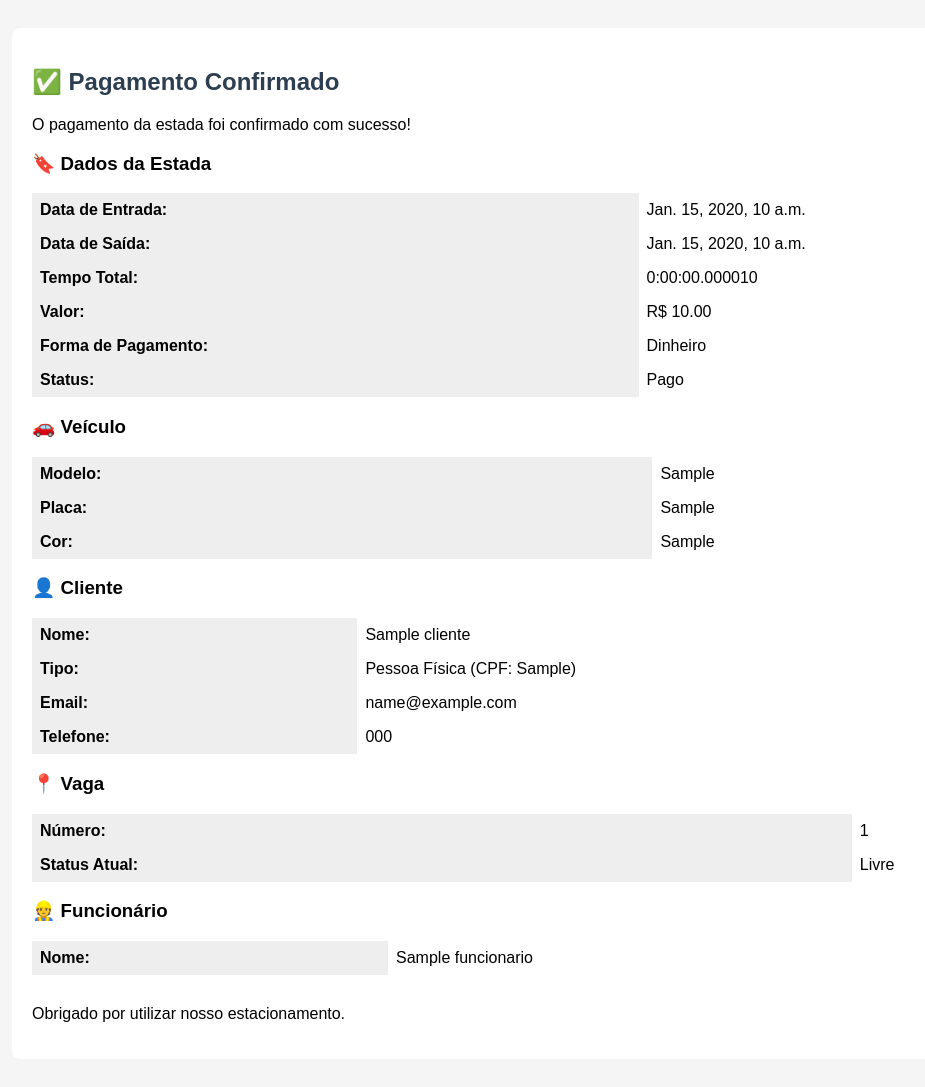
After one commit to miguelcalisto/Projeto-integrador, a Django app: template estada/templates/emails/pagamento_confirmado.html in a window 1280 px wide. The commit adds this page. Shown: the whole page, without its empty margins (16-941 px from the left). Run offline with Django 5.2, Linux system fonts and the light colour scheme; the template is opened without the code that fills it: values that come from a table or form of the project are taken from there, others are empty; tables that the repository leaves empty hold one stand-in row (values such as "Sample post").

Commit message:
email concluido

```diff
--- a/Estacionamento/settings.py
+++ b/Estacionamento/settings.py
@@ -144,6 +144,6 @@ EMAIL_BACKEND = 'django.core.mail.backends.smtp.EmailBackend'
 EMAIL_HOST = 'smtp.gmail.com'
 EMAIL_PORT = 587
 EMAIL_USE_TLS = True
-EMAIL_HOST_USER = 'SEUEMAIL@gmail.com'
-EMAIL_HOST_PASSWORD = 'SENHAAPP'  # Use variáveis de ambiente para segurança!
+EMAIL_HOST_USER = 'EMAILs@gmail.com'
+EMAIL_HOST_PASSWORD = 'APPp'  # Use variáveis de ambiente para segurança!
 DEFAULT_FROM_EMAIL = EMAIL_HOST_USER
--- /dev/null
+++ b/estada/templates/emails/pagamento_confirmado.html
@@ -0,0 +1,96 @@
+<!DOCTYPE html>
+<html lang="pt-br">
+<head>
+    <meta charset="UTF-8">
+    <title>Confirmação de Pagamento</title>
+    <style>
+        body {
+            font-family: Arial, sans-serif;
+            background: #f5f5f5;
+            padding: 20px;
+        }
+        .container {
+            background: white;
+            padding: 20px;
+            border-radius: 8px;
+        }
+        h2 {
+            color: #2c3e50;
+        }
+        table {
+            width: 100%;
+            margin-top: 15px;
+            border-collapse: collapse;
+        }
+        td {
+            padding: 8px;
+        }
+        th {
+            text-align: left;
+            padding: 8px;
+            background-color: #eeeeee;
+        }
+    </style>
+</head>
+<body>
+    <div class="container">
+        <h2>✅ Pagamento Confirmado</h2>
+
+        <p>O pagamento da estada foi confirmado com sucesso!</p>
+
+        <h3>🔖 Dados da Estada</h3>
+        <table>
+            <tr><th>Data de Entrada:</th><td>{{ estada.data_entrada }}</td></tr>
+            <tr><th>Data de Saída:</th><td>{{ estada.data_saida|default:"Não registrada" }}</td></tr>
+            <tr><th>Tempo Total:</th><td>{{ estada.tempo_total|default:"-" }}</td></tr>
+            <tr><th>Valor:</th><td>R$ {{ estada.valor_pagamento|default:"0.00" }}</td></tr>
+            <tr><th>Forma de Pagamento:</th><td>{{ estada.get_modalidade_pagamento_display }}</td></tr>
+            <tr>
+                <th>Status:</th>
+                <td>
+                {% if estada.pago %}
+                  Pago
+                {% else %}
+                  Pendente
+                {% endif %}
+                </td>
+                </tr>
+
+        </table>
+
+        <h3>🚗 Veículo</h3>
+        <table>
+            <tr><th>Modelo:</th><td>{{ estada.veiculo.modelo }}</td></tr>
+            <tr><th>Placa:</th><td>{{ estada.veiculo.placa }}</td></tr>
+            <tr><th>Cor:</th><td>{{ estada.veiculo.cor }}</td></tr>
+        </table>
+
+        <h3>👤 Cliente</h3>
+        <table>
+            <tr><th>Nome:</th><td>{{ estada.veiculo.dono.nome }}</td></tr>
+            <tr><th>Tipo:</th><td>
+                {% if estada.veiculo.dono.tipo == 'F' %}
+                    Pessoa Física (CPF: {{ estada.veiculo.dono.cpf }})
+                {% else %}
+                    Pessoa Jurídica (CNPJ: {{ estada.veiculo.dono.cnpj }})
+                {% endif %}
+            </td></tr>
+            <tr><th>Email:</th><td>{{ estada.veiculo.dono.email }}</td></tr>
+            <tr><th>Telefone:</th><td>{{ estada.veiculo.dono.telefone }}</td></tr>
+        </table>
+
+        <h3>📍 Vaga</h3>
+        <table>
+            <tr><th>Número:</th><td>{{ estada.vaga.numero }}</td></tr>
+            <tr><th>Status Atual:</th><td>{{ estada.vaga.get_status_display }}</td></tr>
+        </table>
+
+        <h3>👷 Funcionário</h3>
+        <table>
+            <tr><th>Nome:</th><td>{{ estada.funcionario_responsavel.nome }}</td></tr>
+        </table>
+
+        <p style="margin-top: 30px;">Obrigado por utilizar nosso estacionamento.</p>
+    </div>
+</body>
+</html>
```
Also changed, not shown: estada/templates/editar-estada.html (+14 -0 lines), estada/templates/emails/pagamento_confirmado.txt (added, +20 -0 lines), estada/views.py (+46 -12 lines), estada/templates/listar-estada.html (indentation only).
